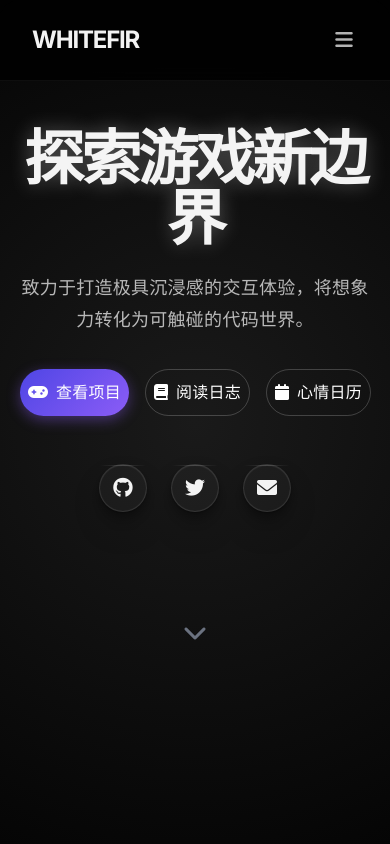
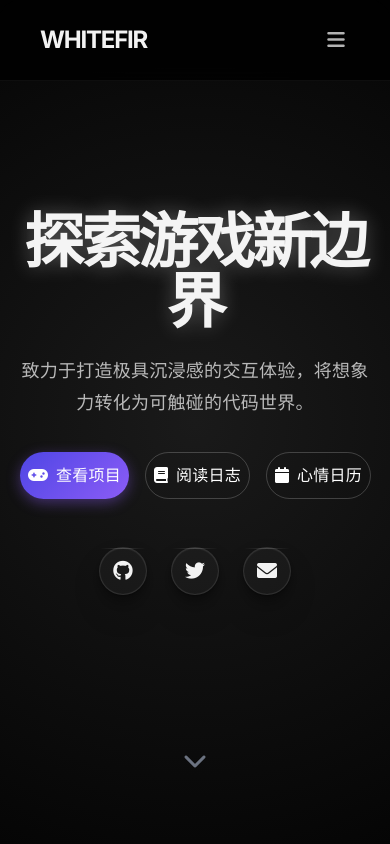
Before and after one commit to whitefir123/website, a plain HTML site: page index.html in a window 390 px wide. Shown: the top 844 px of the page. Drawn offline with nearby package versions, Linux system fonts and the light colour scheme.

Commit message:
refactor(website): optimize navigation and hero section layout
- Replace container mx-auto with full width px-8 padding for consistent spacing
- Change hero section from min-h-screen to h-screen for precise viewport height
- Update hero section padding from py-32 to inline style padding-top: 25vh for better vertical centering
- Improve responsive layout consistency across navigation and hero components

```diff
--- a/index.html
+++ b/index.html
@@ -55,7 +55,7 @@
 
     <!-- Navigation Bar -->
     <nav class="fixed top-0 w-full z-50">
-        <div class="container mx-auto px-6 py-4">
+        <div class="w-full px-8 py-4">
             <div class="flex justify-between items-center">
                 <!-- Logo -->
                 <a href="/" class="text-2xl font-bold tracking-tighter hover:text-white/80 transition-colors duration-300">
@@ -87,7 +87,7 @@
     </nav>
 
     <!-- Hero Section -->
-    <section id="home" class="min-h-screen flex flex-col justify-center items-center text-center px-4 py-32 hero-gradient">
+    <section id="home" class="h-screen flex flex-col items-center text-center px-4 hero-gradient" style="padding-top: 25vh;">
         <!-- 主标题 (提示词 4: 模糊淡入动画 + 视差效果) -->
         <h1 class="text-6xl md:text-8xl font-black mb-6 glow-text tracking-tighter hero-title-animate hero-parallax">
             探索游戏新边界
```
